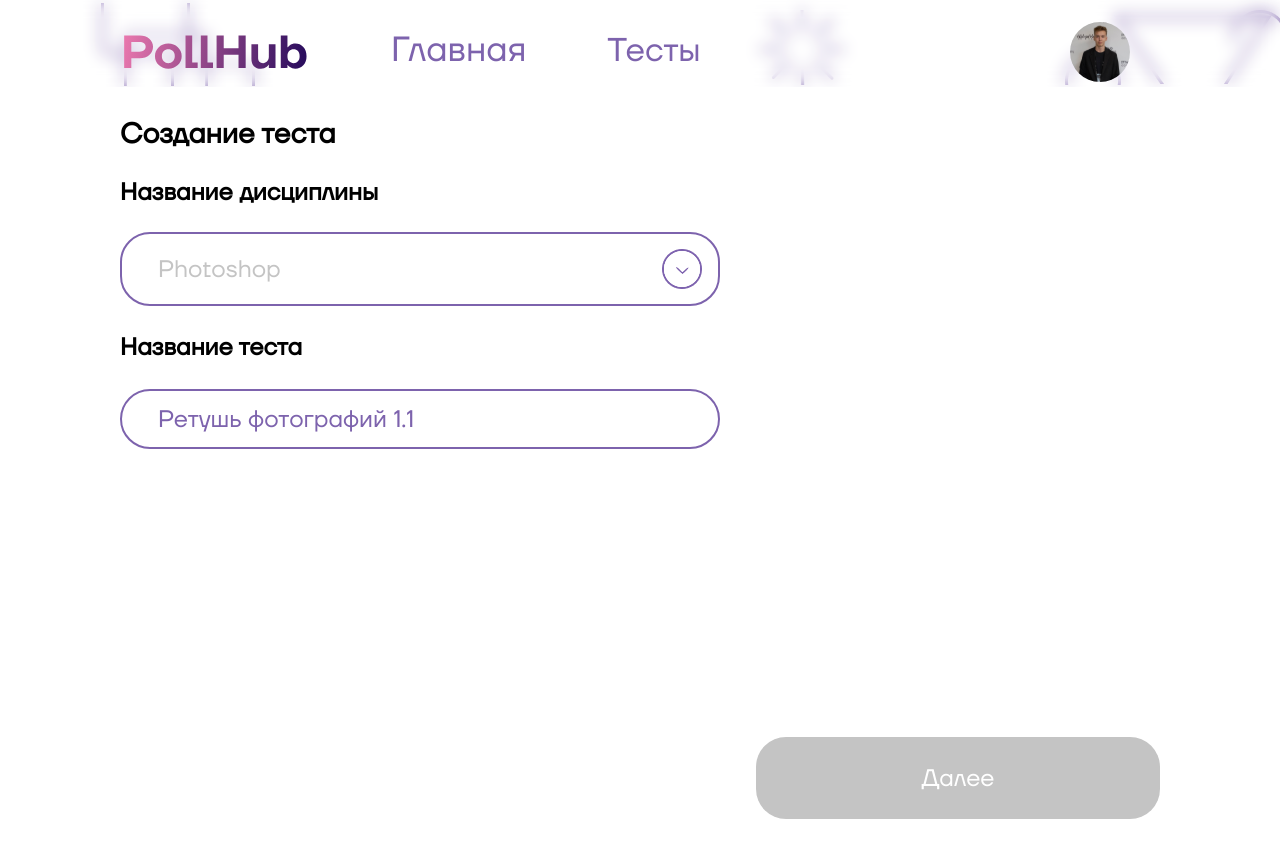
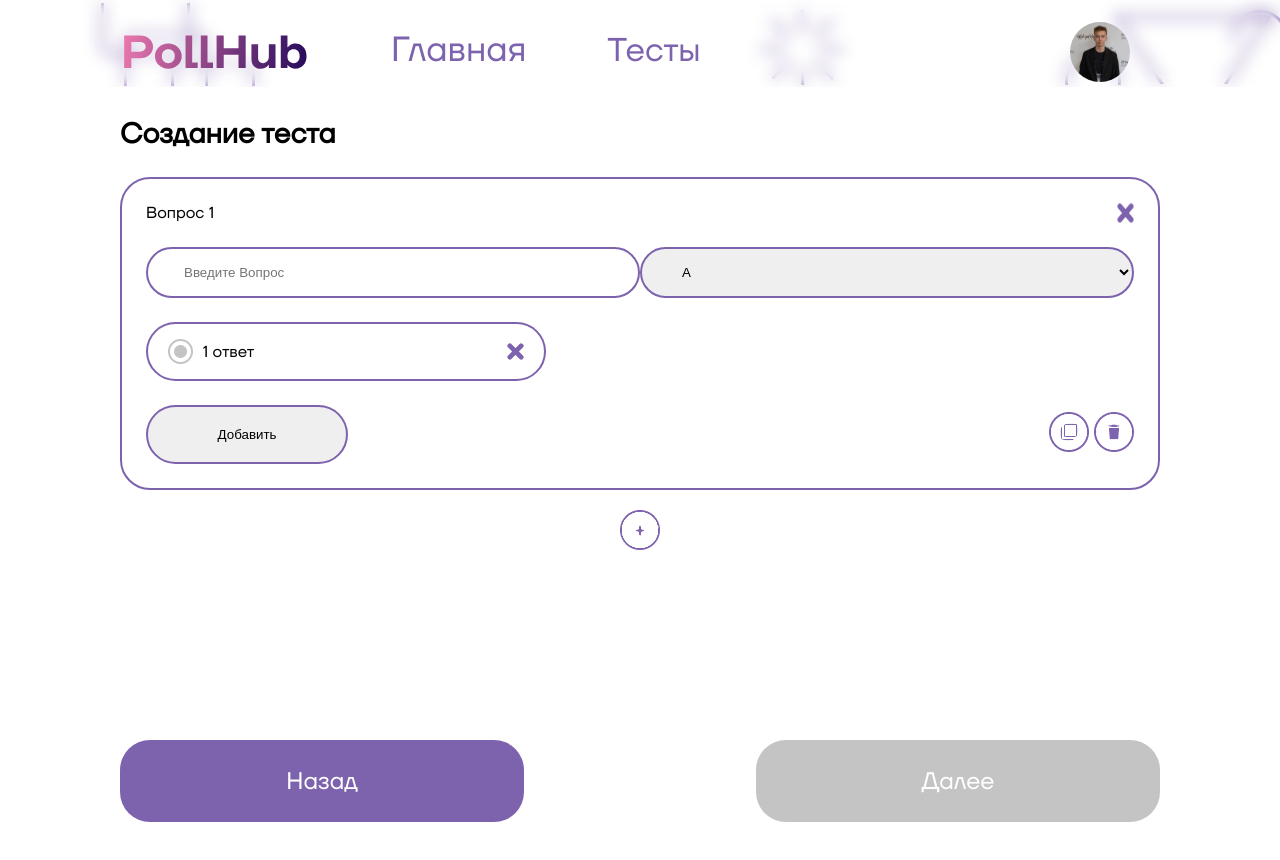
Before and after one commit to PollHub/ful_full__project, a React (Create React App) app: page /create in a window 1280 px wide. Shown: the top 860 px of the page. Built offline with nearby package versions, Linux system fonts and the light colour scheme.

Commit message:
create test

```diff
--- a/src/create/Create.js
+++ b/src/create/Create.js
@@ -55,7 +55,7 @@ function Create() {
 
     let [questions, setQuestions] = useState([{id: id()}])
 
-    let [subject, setSubject] = useState('Photoshop');
+    let [subject, setSubject] = useState('Выберите предмет');
 
     let [list, setList] = useState(false);
 
@@ -65,7 +65,7 @@ function Create() {
 
     // let history = useHistory()
 
-    let [page, setPage] = useState(0);
+    let [page, setPage] = useState(1);
 
     if (page === 0) {
         return (
@@ -119,7 +119,7 @@ function Create() {
                 </div>
                 <div className="first__bottom__buttons">
                         {
-                            title === ''
+                            title === '' && subject != 'Выберите предмет'
                             ?
                             <button disabled className="next__button" onClick={() => {setPage(1)}}>
                                 Далее
```
Also changed, not shown: src/index.css (+0 -7 lines).
